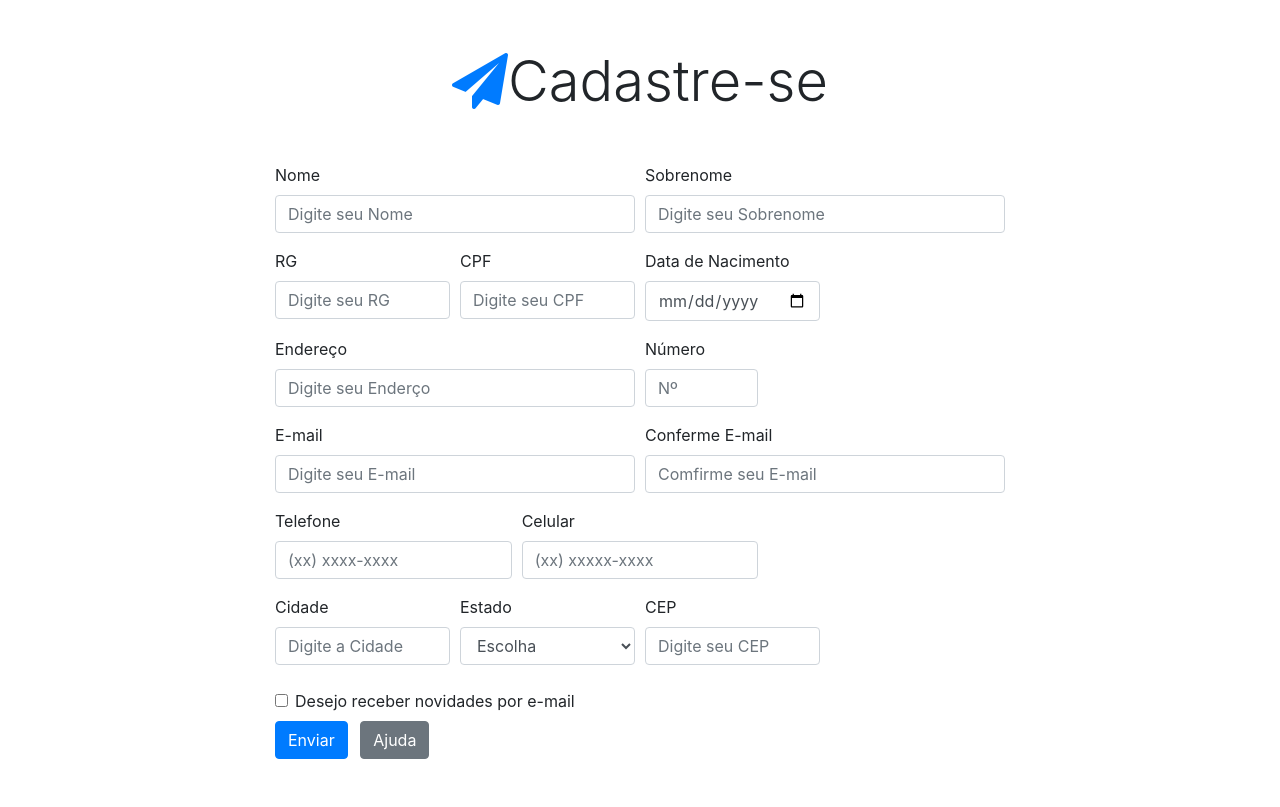
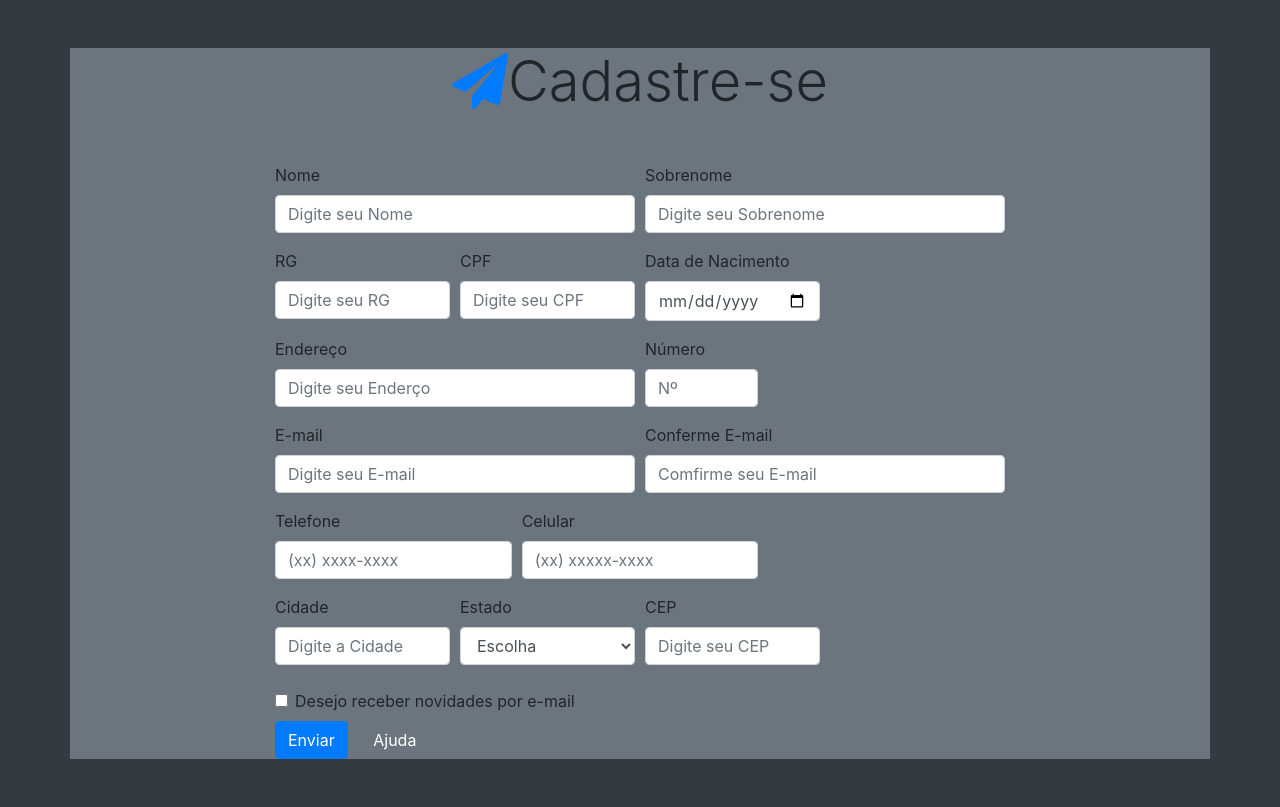
Before and after one commit to DanielSantosLira/node-php, a PHP site: page /cadastro.php in a window 1280 px wide. Run offline with PHP 8.4, Linux system fonts and the light colour scheme; some libraries are stand-ins or nearby versions.

Commit message:
Update cadastro.php

```diff
--- a/cadastro.php
+++ b/cadastro.php
@@ -12,8 +12,8 @@
 
 </head>
 
-<body>
-    <div class="container">
+<body class="bg-dark">
+    <div class="container bg-secondary">
         <div class="col-12 text-center my-5">
             <h1 class="display-4"><i class="fa fa-paper-plane text-primary" aria-hidden="true"></i>Cadastre-se</h1>
         </div>
@@ -149,6 +149,13 @@
     <script src="node_modules/jquery/dist/jquery.js"></script>
     <script src="node_modules/popper.js/dist/umd/popper.js"></script>
     <script src="node_modules/bootstrap/dist/js/bootstrap.js"></script>
+    <script>
+    $(function() {
+      $('[data-toggle="popover"]').popover()
+
+    });
+  </script>
+
 
 </body>
 
```
